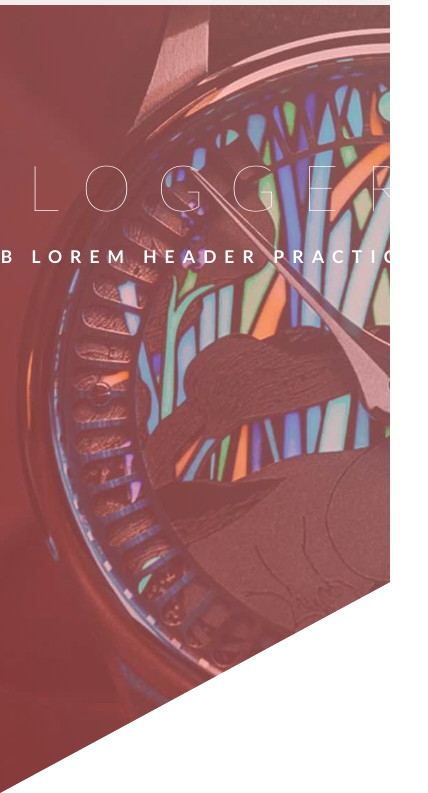
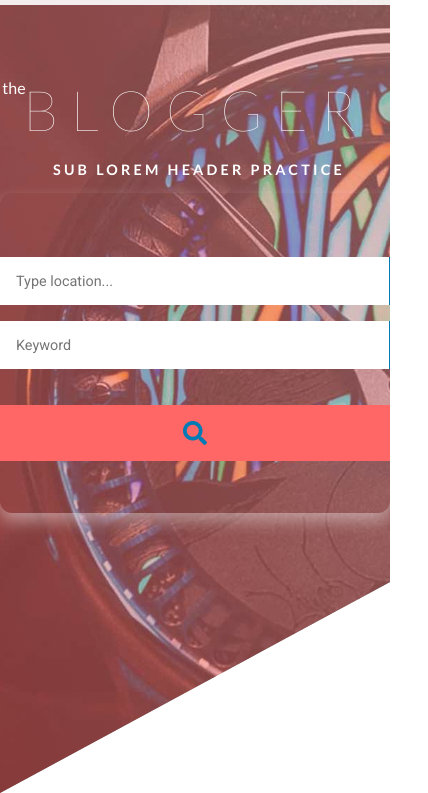
Before and after one commit to ericktomaliwan/html-practice, a website: page index.html in a window 390 px wide. Shown: the part 51-844 px from the top of the page, 428 px wide, since content can reach past the window. Drawn offline with nearby package versions, Linux system fonts and the light colour scheme.

Commit message:
Search bar
Added a search bar in the header

```diff
--- a/index.html
+++ b/index.html
@@ -63,6 +63,16 @@
                 </ul>
             </nav>
         </div>
+
+        <section class="search-box">
+            <div class="search-box__container">
+                <input type="text" id="search_place" class="search-box__input" placeholder="Type location...">
+                <input type="text" id="search_keyword" class="search-box__input search-box__input--right" placeholder="Keyword">
+                <input type="text" id="searched_keyword_category" style="display: none;">
+                <button type="button" class="search-box__btn"><i class="fa fa-search search-box__btn--icon"></i></button>
+            </div>
+        </section>
+
     </header>
 
 
--- a/js/menuClick.js
+++ b/js/menuClick.js
@@ -0,0 +1,14 @@
+$(document).ready(function(){
+
+});
+
+
+
+$(".submenu").click(function(){
+    $(this).children("ul").slideToggle();
+});
+
+
+$("ul").click(function(st){
+    st.stopPropagation();
+});
--- a/sass/base/_typography.scss
+++ b/sass/base/_typography.scss
@@ -13,6 +13,12 @@
         animation: animate-front;
         animation-duration: 1s;
 
+        @include mediaQuery(phone6){
+            letter-spacing: 1.5rem;
+            font-size: 7rem;
+            padding-top: 1.2rem;
+        }
+
     }
 
     &--small{
@@ -22,6 +28,15 @@
         letter-spacing: 1rem;
         animation: animate-small 2s;
         animation-duration: 1s;
+        animation-delay: 2s;
+        text-align: center;
+
+        @include mediaQuery(phone6){
+            letter-spacing: 0.4rem;
+            font-size: 1.8rem;
+            padding-left: 1rem;
+        }
+
     }
 
     &--sup{
@@ -32,5 +47,10 @@
         left:-6%;
         letter-spacing: 0rem;
         font-weight: 700;
+
+        @include mediaQuery(phone6){
+            font-weight: 400;
+        }
+
     }
 }
--- a/sass/layout/_header.scss
+++ b/sass/layout/_header.scss
@@ -15,5 +15,9 @@
         top:30%;
         left:50%;
         transform: translate(-50%, -50%);
+
+        @include mediaQuery(phone6){
+            top: 20%;
+        }
     }
 }
--- a/sass/layout/_main-menu.scss
+++ b/sass/layout/_main-menu.scss
@@ -77,7 +77,7 @@
         display:block;
         margin-top: 0rem;
         width: 100%;
-        background-color: rgba($color-white, .6);
+        background-color: rgba($profile-color-grey-light-4, .6);
         font-size: 1.8rem;
 
     }
--- /dev/null
+++ b/sass/layout/_search-box.scss
@@ -0,0 +1,88 @@
+.search-box{
+    //background-color: orangered;
+    position: absolute;
+    top: 35%;
+    left: 50%;
+    transform: translate(-50%, 50%);
+    width: 75%;
+    border-radius: 12px;
+    box-shadow: 0 1rem 2rem rgba($color-white, .4);
+    min-height: 20rem;
+
+    @include mediaQuery(phone6){
+        top: 10%;
+        min-height:40rem;
+        width: 100%;
+    }
+
+    &__input{
+        font-family: $roboto-font;
+        font-weight: 400;
+        text-decoration: none;
+        font-size: 1.8rem;
+        height: 5rem;
+        padding:1rem 2rem;
+        margin-top: 4rem;
+        color: $LinkedIn;
+        float: left;
+        border:none;
+        border-right: 1px solid $LinkedIn;
+        width: 50%;
+
+        @include mediaQuery(phone6){
+            margin-top:8rem;
+            width: 100%;
+            height: 6rem;
+        }
+    }
+
+    &__input--right{
+        font-family: $roboto-font;
+        font-weight: 400;
+        text-decoration: none;
+        font-size: 1.8rem;
+        height: 5rem;
+        padding:1rem 2rem;
+        margin-top: 4rem;
+        color: $LinkedIn;
+        float: right;
+        border:none;
+        border-right: 1px solid $LinkedIn;
+        width: 50%;
+
+        @include mediaQuery(phone6){
+            margin-top:2rem;
+            width: 100%;
+            height: 6rem;
+            top: 75%;
+        }
+    }
+
+    &__btn{
+        background-color: inherit;
+        position: absolute;
+        height: 2rem;
+        top: 5rem;
+        border: none;
+        right: 1rem;
+        cursor: pointer;
+
+        @include mediaQuery(phone6){
+            width: 100%;
+            height: 7rem;
+            top: 75%;
+            left: 50%;
+            transform: translate(-50%, -50%);
+            background-color: $primary-color-dark;
+
+        }
+
+        &--icon{
+            font-size: 3rem;
+            color: $LinkedIn;
+        }
+        &--icon:hover{
+            color: $color-tertiary-dark;
+        }
+    }
+}
--- a/sass/main.scss
+++ b/sass/main.scss
@@ -16,6 +16,7 @@
 
 @import "layout/footer";
 @import "layout/main-menu";
+@import "layout/search-box";
 @import "layout/header";
 
 //@import "themes";
```
Also changed, not shown: css/style.css, 2 other files.
